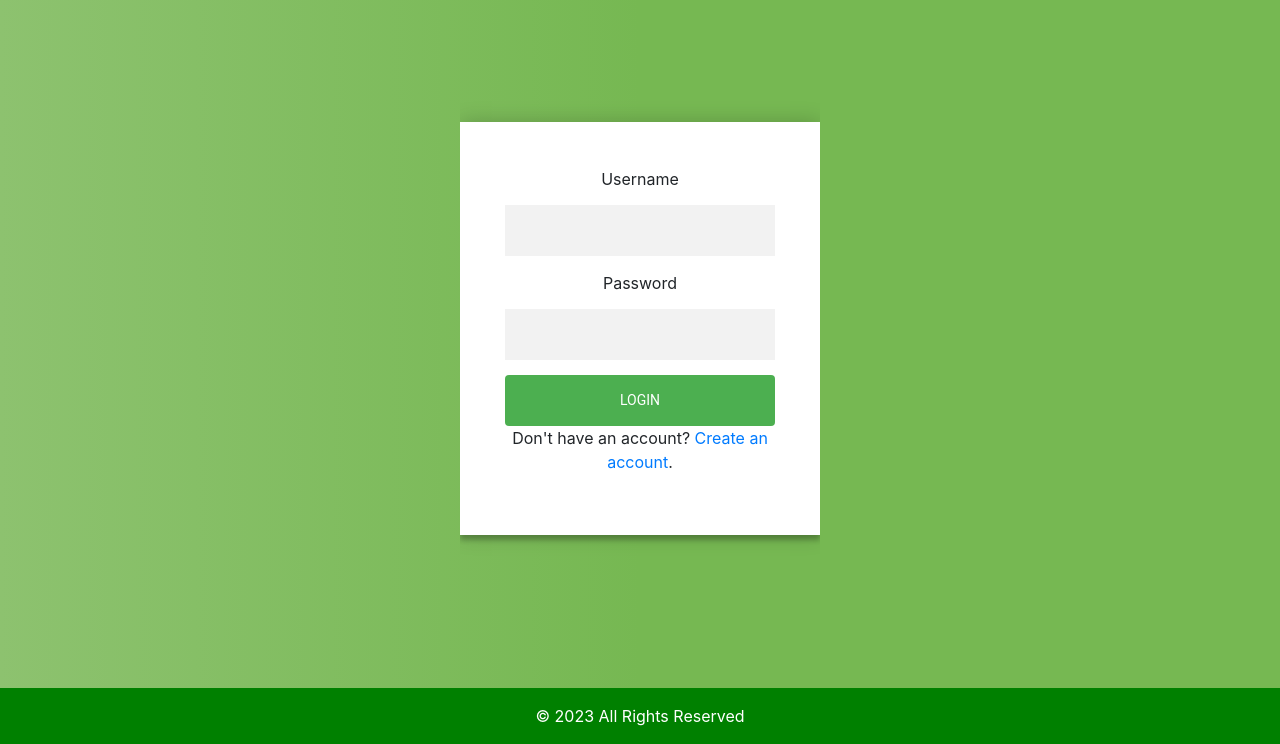
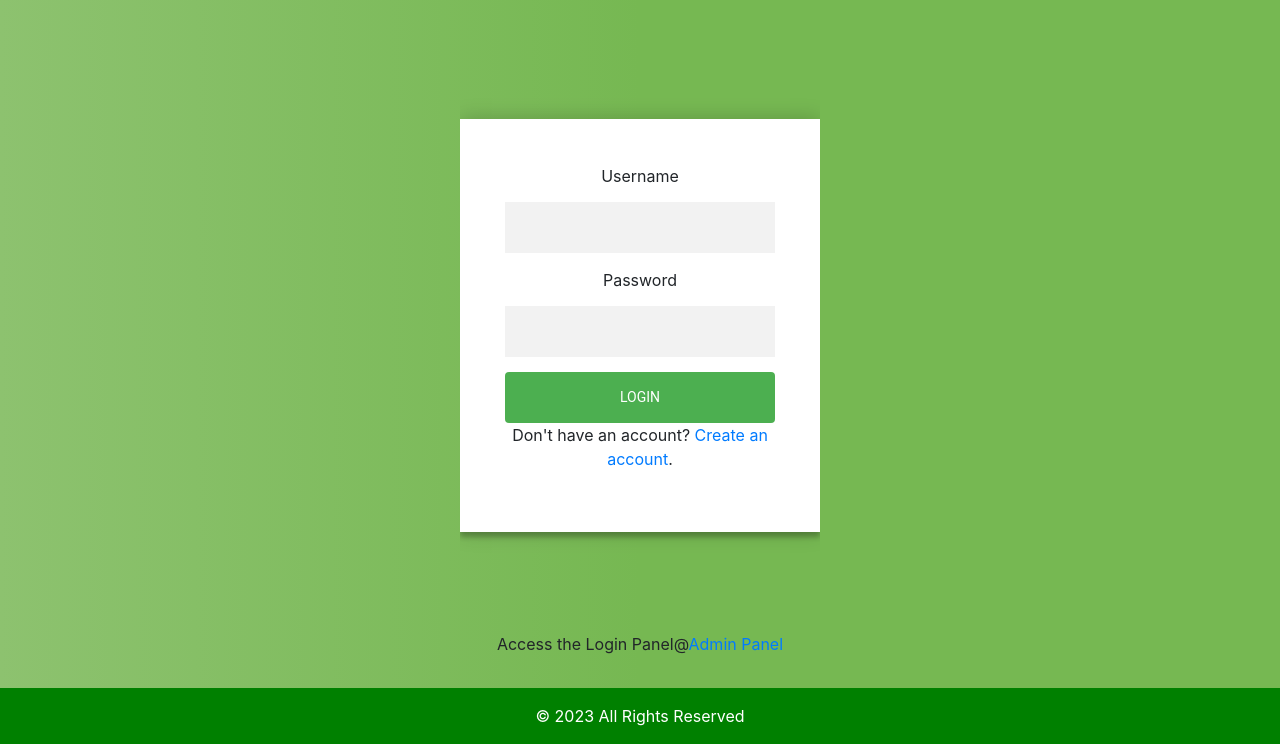
Before and after one commit to darshan9405/Interactive-Puzzle, a Django app: page / in a window 1280 px wide. Shown: the part 56-800 px from the top of the page. Run offline with Django 4.2, Linux system fonts and the light colour scheme; some libraries are stand-ins or nearby versions.

Commit message:
admin panel

```diff
--- a/interactivepuzzle/templates/login.html
+++ b/interactivepuzzle/templates/login.html
@@ -34,6 +34,7 @@
     </form>
     <p class="text-center">Don't have an account? <a href="/register">Create an account</a>.</p>
   </div>
+  <p class="text-center">Access the Login Panel@<a href="/admin">Admin Panel</a></p>
 </div>
 
 {% endblock %}
```
